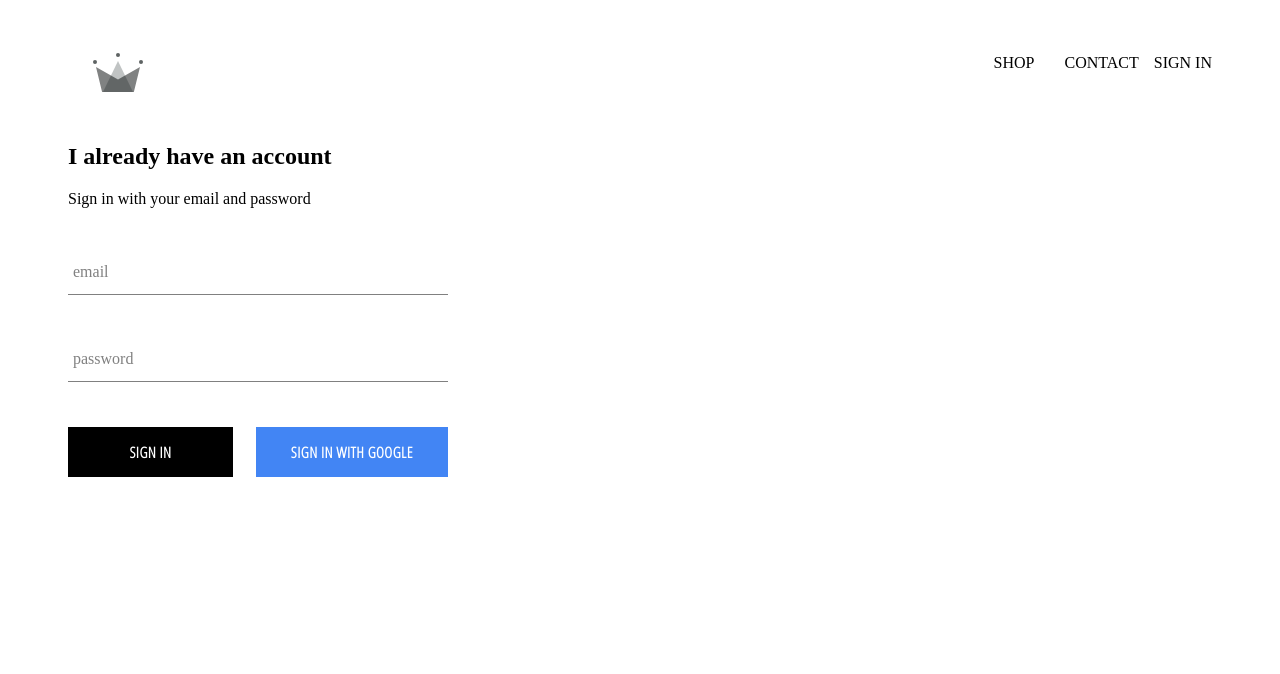
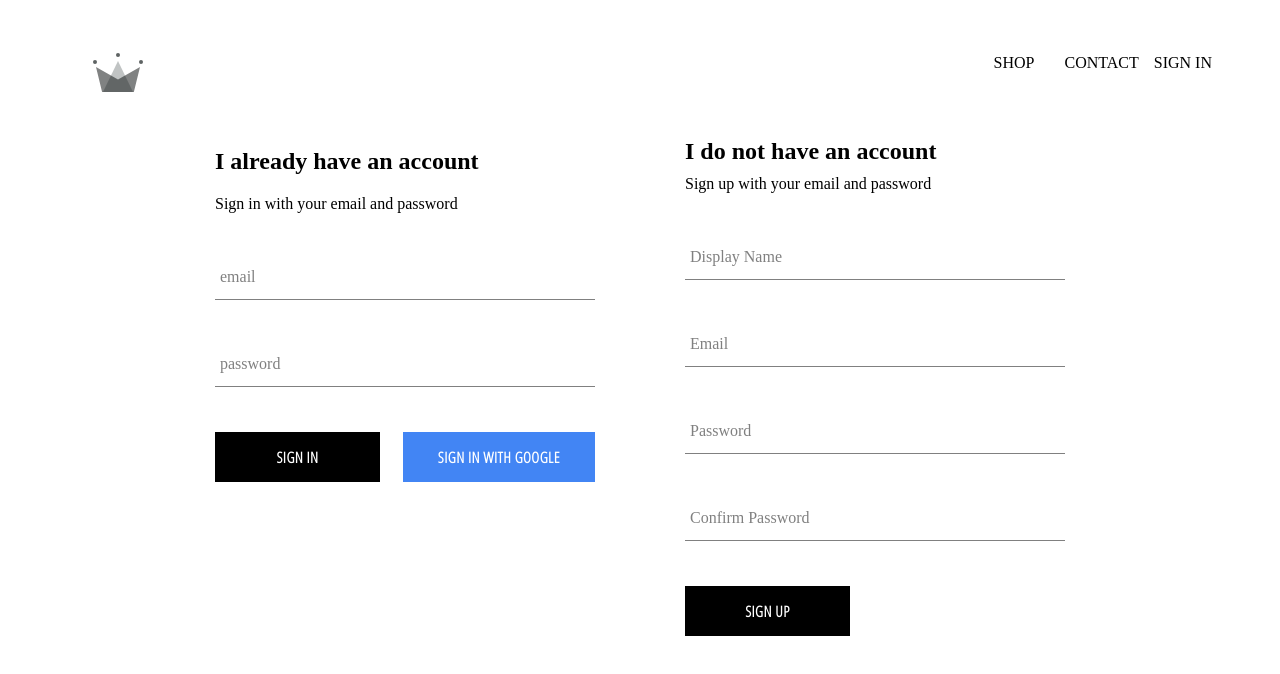
Before and after one commit to sschoe85/shoppingapp, a React (Create React App) app: page /signin in a window 1280 px wide. Shown: the top 674 px of the page. Built offline with nearby package versions, Linux system fonts and the light colour scheme; no server answers.

Commit message:
Sign In and Signup

```diff
--- a/src/App.js
+++ b/src/App.js
@@ -3,22 +3,34 @@
 import HomePage from "./pages/HomePage";
 import ShopPage from "./pages/ShopPage";
 import SignInPage from "./pages/SignInPage";
-import { auth } from "./firebase/firebase.utils";
+import { auth, createUserProfileDocument } from "./firebase/firebase.utils";
 import { useEffect, useState } from "react";
 
 function App() {
   const [currentUser, setCurrentUser] = useState(null);
-  let unsubscribeFromAuth = null;
   useEffect(() => {
-    unsubscribeFromAuth = auth.onAuthStateChanged((user) => {
-      setCurrentUser(user);
-      return ()=>unsubscribeFromAuth();
+    const unsubscribeFromAuth = auth.onAuthStateChanged(async (userAuth) => {
+      if (userAuth) {
+        const userRef = await createUserProfileDocument(userAuth);
+        userRef.onSnapshot((snapShot) => {
+          setCurrentUser({
+            currentUser: {
+              id: snapShot.id,
+              ...snapShot.data(),
+            },
+          });
+        });
+      }
+
+      setCurrentUser(userAuth);
     });
-  });
+    console.log(currentUser);
+    return () => unsubscribeFromAuth();
+  }, []);
 
   return (
     <>
-      <Header currentUser = {currentUser} />
+      <Header currentUser={currentUser} />
       <Switch>
         <Route exact path="/" component={HomePage} />
         <Route path="/shop" component={ShopPage} />
--- a/src/components/SignIn.js
+++ b/src/components/SignIn.js
@@ -3,7 +3,7 @@
 import CustomButton from "./CustomButton";
 
 import "./SignIn.scss";
-import { signInWithGoogle } from "../firebase/firebase.utils";
+import { auth, signInWithGoogle } from "../firebase/firebase.utils";
 
 class SignIn extends React.Component {
   constructor(props) {
@@ -15,10 +15,17 @@
     };
   }
 
-  handleSubmit = (event) => {
+  handleSubmit = async (event) => {
     event.preventDefault();
+    const {email, password} = this.state;
+    try {
+      await auth.signInWithEmailAndPassword(email, password);
+      this.setState({ email: "", password: "" });
 
-    this.setState({ email: "", password: "" });
+    }
+catch (error){
+  console.log(error);
+}
   };
 
   handleChange = (event) => {
--- /dev/null
+++ b/src/components/SignUp.js
@@ -0,0 +1,84 @@
+import React, { useState } from "react";
+import { auth, createUserProfileDocument } from "../firebase/firebase.utils";
+import CustomButton from "./CustomButton";
+import FormInput from "./FormInput";
+import "./SignUp.scss";
+
+const SignUp = () => {
+  const initialFormContent = {
+    displayName: "",
+    email: "",
+    password: "",
+    confirmPassword: "",
+  };
+  const [formContent, setFormContent] = useState(initialFormContent);
+  const { displayName, email, password, confirmPassword } = formContent;
+
+  const handleSubmit = async (event) => {
+    event.preventDefault();
+    if (password !== confirmPassword) {
+      alert("Passwords do not match");
+      return;
+    }
+
+    try {
+      const { user } = await auth.createUserWithEmailAndPassword(
+        email,
+        password
+      );
+      await createUserProfileDocument(user, { displayName });
+      setFormContent(initialFormContent);
+    } catch (error) {
+      console.error(error);
+    }
+  };
+
+  const handleChange = (event) => {
+    const { value, name } = event.target;
+    setFormContent({ ...formContent, [name]: value });
+  };
+
+  return (
+    <div className="sign-up">
+      <h2 className="title">I do not have an account</h2>
+      <span>Sign up with your email and password</span>
+      <form onSubmit={handleSubmit}>
+        <FormInput
+          name="displayName"
+          type="text"
+          value={displayName}
+          label="Display Name"
+          handleChange={handleChange}
+          required
+        />
+        <FormInput
+          name="email"
+          type="email"
+          value={email}
+          label="Email"
+          handleChange={handleChange}
+          required
+        />
+        <FormInput
+          name="password"
+          type="password"
+          value={password}
+          label="Password"
+          handleChange={handleChange}
+          required
+        />
+        <FormInput
+          name="confirmPassword"
+          type="password"
+          value={confirmPassword}
+          label="Confirm Password"
+          handleChange={handleChange}
+          required
+        />
+        <CustomButton type="submit">Sign up</CustomButton>
+      </form>
+    </div>
+  );
+};
+
+export default SignUp;
--- /dev/null
+++ b/src/components/SignUp.scss
@@ -0,0 +1,9 @@
+.sign-up {
+    display: flex;
+    flex-direction: column;
+    width: 380px;
+
+    .title {
+      margin: 10px 0;
+    }
+  }
--- a/src/firebase/firebase.utils.js
+++ b/src/firebase/firebase.utils.js
@@ -21,4 +21,26 @@
    provider.setCustomParameters({prompt: 'select_account'});
    export const signInWithGoogle = () => auth.signInWithPopup(provider);
 
+export const createUserProfileDocument = async(userAuth, additionalData) => {
+  if (!userAuth) return
+  const userRef = firestore.doc(`users/${userAuth.uid}`);
+  const snapShot = await userRef.get();
+  if(!snapShot.exists){
+    const {displayName, email} = userAuth;
+    const createdAt = new Date();
+    try{
+      await userRef.set({
+        displayName,
+        email,
+        createdAt,
+        ...additionalData
+      })
+    }
+    catch(error){
+      console.log('error creating user', error.message);
+    }
+  }
+  return userRef;
+}
+
    export default firebase;
--- a/src/pages/SignInPage.js
+++ b/src/pages/SignInPage.js
@@ -1,10 +1,12 @@
-import React, { useState } from "react";
+import React from "react";
 import SignIn from "../components/SignIn";
+import SignUp from "../components/SignUp";
 import "./SignInPage.scss";
 function SignInPage(props) {
 
   return (
-   <div className='sign-in-and-sign-up'><SignIn/></div>
+   <div className='sign-in-and-sign-up'><SignIn/>
+   <SignUp/></div>
   );
 }
 
--- a/src/pages/SignInPage.scss
+++ b/src/pages/SignInPage.scss
@@ -0,0 +1,6 @@
+.sign-in-and-sign-up{
+    width: 850px;
+    display: flex;
+    justify-content: space-between;
+    margin: 30px auto;
+}
```
Also changed, not shown: 1 other file (tests, documents, lock files or other folders).
